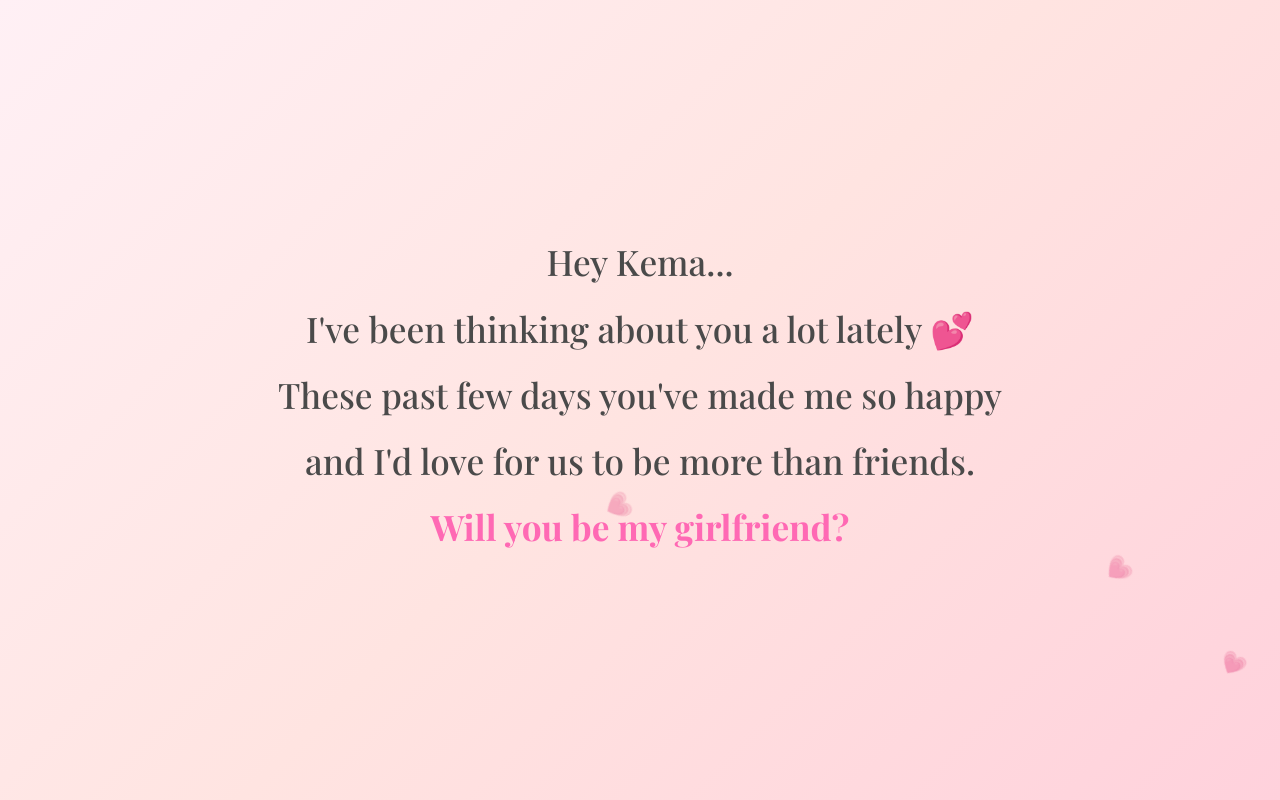
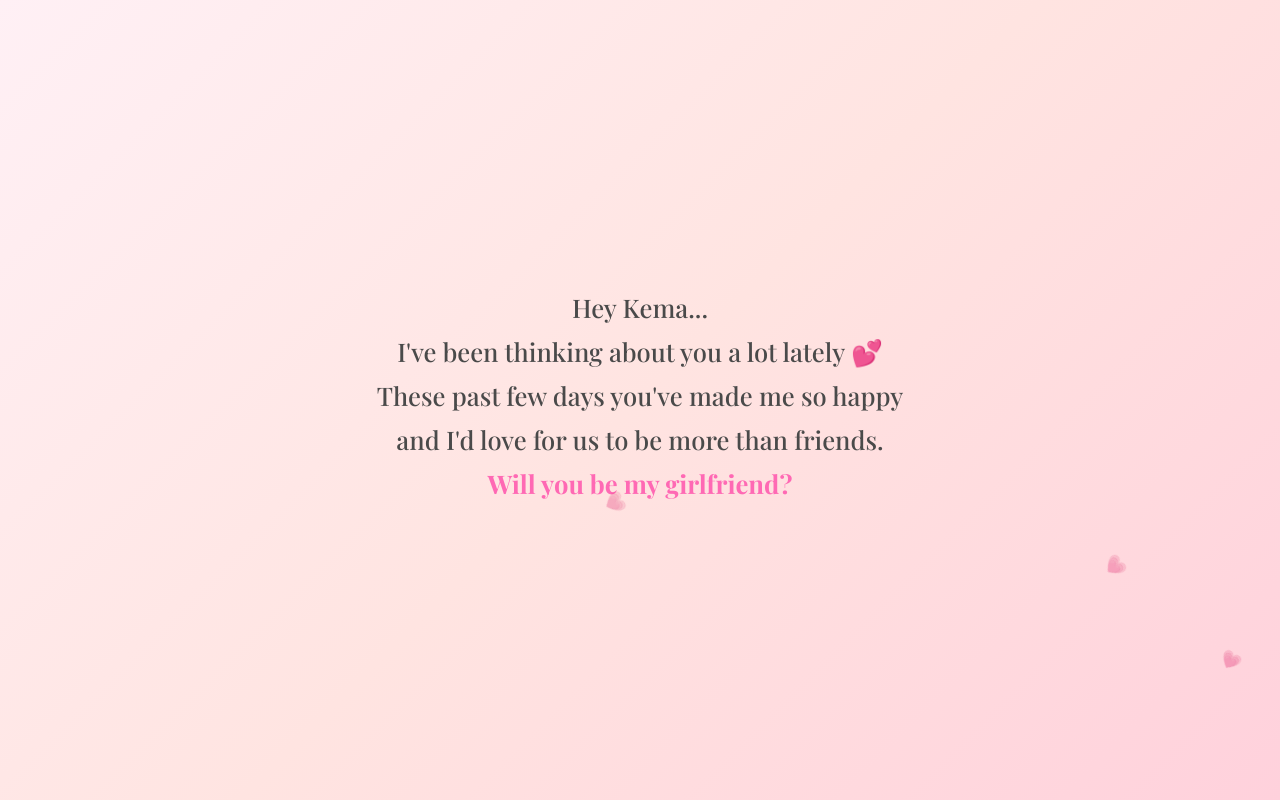
Before and after one commit to Carlos64999/Kema, a plain HTML site: page Index.html in a window 1280 px wide. Drawn offline with nearby package versions, Linux system fonts and the light colour scheme.

Commit message:
Update Index.html

```diff
--- a/Index.html
+++ b/Index.html
@@ -15,37 +15,31 @@
     overflow: hidden;
     position: relative;
     cursor: pointer;
-  }
-  .container {
-    height: 100%;
     display: flex;
-    flex-direction: column;
     align-items: center;
     justify-content: center;
     text-align: center;
-    padding: 30px;
-    position: relative;
-    z-index: 2;
+    padding: 20px;
   }
   .message {
     visibility: hidden;
-    transform: translateY(30px);
-    transition: all 1.8s ease-out;
+    transform: translateY(20px);
+    transition: all 1.5s ease-out;
     font-family: 'Playfair Display', serif;
-    font-size: 2.2rem;
-    line-height: 1.6;
+    font-size: 1.6rem;  /* smaller size */
+    line-height: 1.4;
     color: #4a4a4a;
     max-width: 90%;
   }
   .message div {
-    margin-bottom: 10px;
+    margin-bottom: 8px;
   }
   .highlight { color: #ff69b4; font-weight: 700; }
   .shown { visibility: visible; transform: translateY(0); }
   .small-hearts { position: absolute; width: 100%; height: 100%; pointer-events: none; overflow: hidden; z-index: 1; }
   .heart-float {
     position: absolute;
-    font-size: 1.4rem;
+    font-size: 1.2rem;
     color: rgba(255, 105, 180, 0.7);
     animation: float-up linear forwards;
     pointer-events: none;
@@ -56,8 +50,8 @@
   }
   .confetti {
     position: absolute;
-    width: 10px;
-    height: 10px;
+    width: 8px;
+    height: 8px;
     background: #ff69b4;
     border-radius: 50%;
     animation: confetti-fall 5s linear forwards;
@@ -73,14 +67,12 @@
 
 <div class="small-hearts" id="hearts"></div>
 
-<div class="container">
 <div class="message" id="message">
   <div>Hey Kema...</div>
   <div>I've been thinking about you a lot lately 💕</div>
   <div>These past few days you've made me so happy</div>
   <div>and I'd love for us to be more than friends.</div>
   <div class="highlight">Will you be my girlfriend?</div>
-  </div>
 </div>
 
 <script>
@@ -102,7 +94,7 @@
     heart.className = 'heart-float';
     heart.innerHTML = '💗';
     heart.style.left = Math.random() * 100 + 'vw';
-      heart.style.fontSize = (14 + Math.random() * 12) + 'px';
+    heart.style.fontSize = (12 + Math.random() * 8) + 'px';
     heart.style.animationDuration = (12 + Math.random() * 10) + 's';
     heartsContainer.appendChild(heart);
     setTimeout(() => heart.remove(), 25000);
```
Lines whose indentation alone changed are shown as unchanged.
